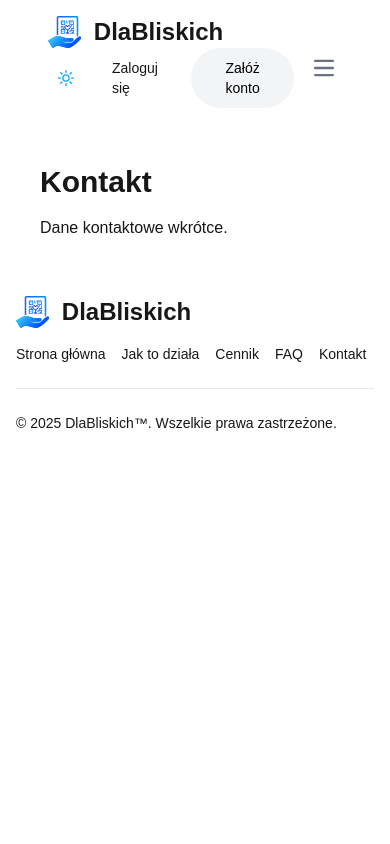
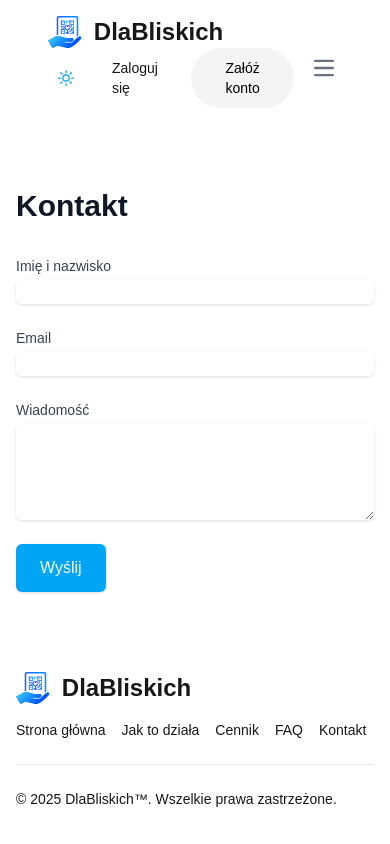
Before and after one commit to Marcinr1984/strona-informacyjna, a Next.js app: page /kontakt in a window 390 px wide. Built offline with nearby package versions, Linux system fonts and the light colour scheme.

Commit message:
Add responsive contact form

```diff
--- a/app/kontakt/page.tsx
+++ b/app/kontakt/page.tsx
@@ -1,8 +1,50 @@
 export default function KontaktPage() {
   return (
-    <div className="p-10">
-      <h1 className="text-3xl font-bold">Kontakt</h1>
-      <p className="mt-4">Dane kontaktowe wkrótce.</p>
-    </div>
-  );
+    <main className="max-w-4xl mx-auto px-4 py-16">
+      <h1 className="text-3xl font-bold text-gray-900 dark:text-white">Kontakt</h1>
+      <form className="mt-8 grid grid-cols-1 gap-6">
+        <div>
+          <label htmlFor="name" className="block text-sm font-medium text-gray-700 dark:text-gray-300">
+            Imię i nazwisko
+          </label>
+          <input
+            type="text"
+            id="name"
+            name="name"
+            className="mt-1 block w-full rounded-md border-gray-300 shadow-sm focus:border-cyan-500 focus:ring-cyan-500 dark:bg-gray-800 dark:border-gray-600 dark:text-white"
+          />
+        </div>
+        <div>
+          <label htmlFor="email" className="block text-sm font-medium text-gray-700 dark:text-gray-300">
+            Email
+          </label>
+          <input
+            type="email"
+            id="email"
+            name="email"
+            className="mt-1 block w-full rounded-md border-gray-300 shadow-sm focus:border-cyan-500 focus:ring-cyan-500 dark:bg-gray-800 dark:border-gray-600 dark:text-white"
+          />
+        </div>
+        <div>
+          <label htmlFor="message" className="block text-sm font-medium text-gray-700 dark:text-gray-300">
+            Wiadomość
+          </label>
+          <textarea
+            id="message"
+            name="message"
+            rows={4}
+            className="mt-1 block w-full rounded-md border-gray-300 shadow-sm focus:border-cyan-500 focus:ring-cyan-500 dark:bg-gray-800 dark:border-gray-600 dark:text-white"
+          />
+        </div>
+        <div>
+          <button
+            type="submit"
+            className="inline-flex justify-center rounded-md bg-sky-500 px-6 py-3 text-white font-medium shadow-sm hover:bg-sky-600 transition-colors"
+          >
+            Wyślij
+          </button>
+        </div>
+      </form>
+    </main>
+  )
 }
```
